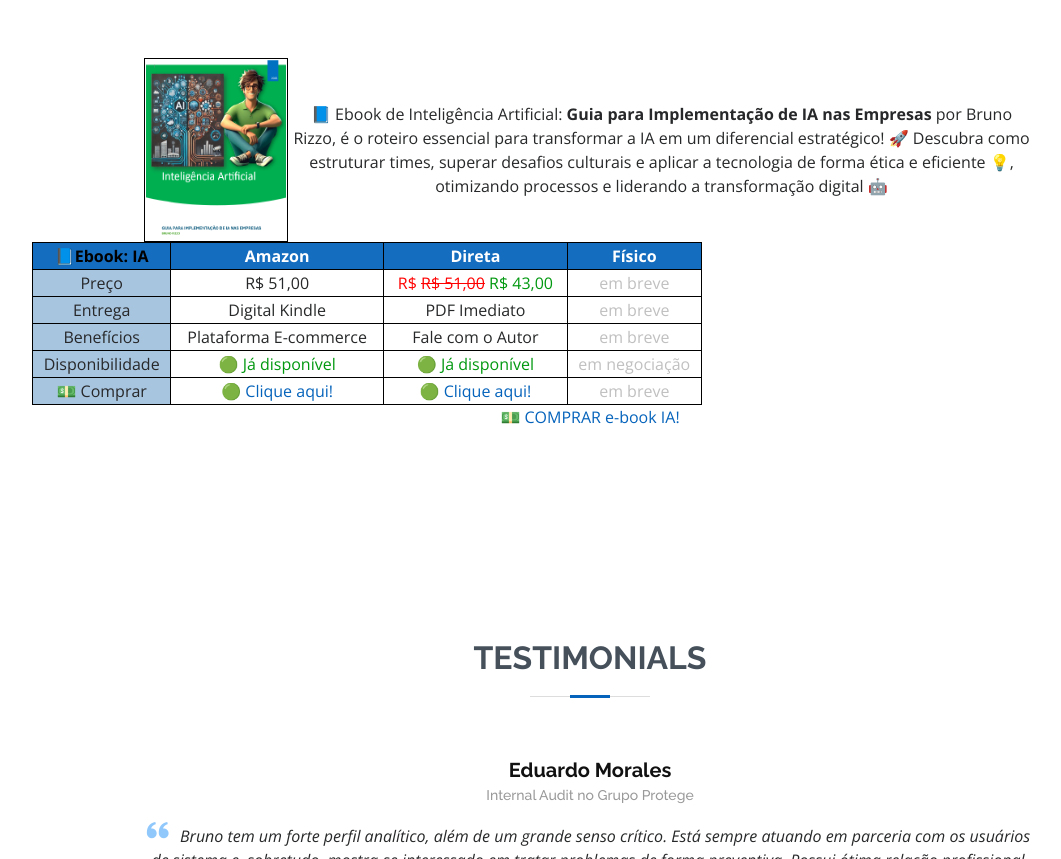
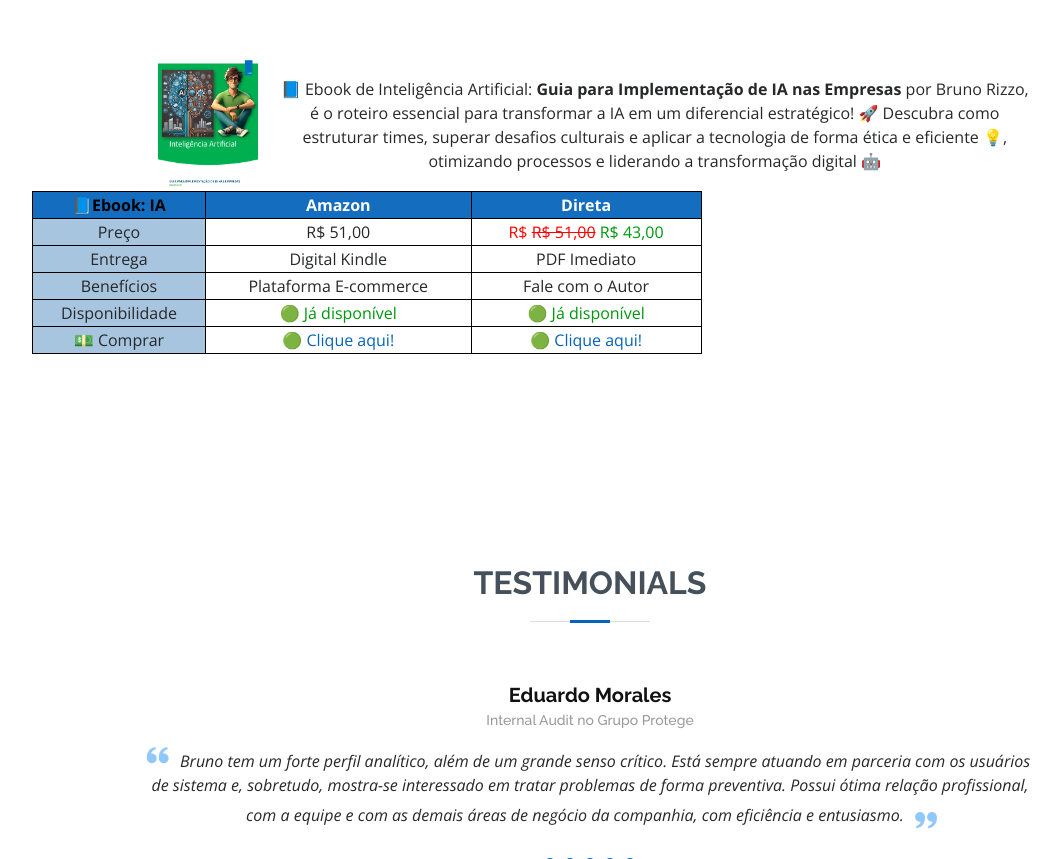
Before and after one commit to brunorizzoc/rizzo, a plain HTML site: page bruno.html in a window 1280 px wide. Shown: the part 5050-5909 px from the top of the page, without its empty margins (100-1161 px from the left). Drawn offline with nearby package versions, Linux system fonts and the light colour scheme; files whose address does not match are found by name.

Commit message:
bruno.html

```diff
--- a/bruno.html
+++ b/bruno.html
@@ -354,8 +354,8 @@
 <table style="width: 80%; margin: 0 auto; border-collapse: collapse; text-align: center;">
     <tr>
 
-<td rowspan="7" style="border: 1px solid black; text-align: center; vertical-align: middle; width: 130px;">
-            <img src="https://brunorizzoc.github.io/rizzo/capasite.png" alt="Imagem" style="max-width: 140px; height: 180px;">
+<td rowspan="7" style="border: 0px solid white; text-align: center; vertical-align: middle; width: 130px;">
+            <img src="https://brunorizzoc.github.io/rizzo/capasite.png" alt="Imagem" style="max-width: 100px; height: 130px;">
         </td>
 
         <td rowspan="7" style="border: 1px solid white; text-align: center; vertical-align: middle;">
@@ -372,7 +372,7 @@
         <th style="border: 1px solid black; background-color: #156dbf; color: black;">📘Ebook: IA</th>
         <th style="border: 1px solid black; background-color: #156dbf; color: white;">Amazon</th>
         <th style="border: 1px solid black; background-color: #156dbf; color: white;">Direta</th>
-        <th style="border: 1px solid black; background-color: #156dbf; color: white;">Físico</th>
+
     </tr>
     <tr>
         <td style="border: 1px solid black; background-color: #a8c5e0;">Preço</td>
@@ -381,25 +381,25 @@
             <span style="color: red;">R$ <s>R$ 51,00</s></span>
             <span style="color: #00980f;">R$ 43,00</span>
         </td>
-        <td style="border: 1px solid black;"><span style="color: silver;">em breve</span></td>
+
     </tr>
     <tr>
         <td style="border: 1px solid black; background-color: #a8c5e0;">Entrega</td>
         <td style="border: 1px solid black;">Digital Kindle</td>
         <td style="border: 1px solid black;">PDF Imediato</td>
-        <td style="border: 1px solid black;"><span style="color: silver;">em breve</span></td>
+
     </tr>
     <tr>
         <td style="border: 1px solid black; background-color: #a8c5e0;">Benefícios</td>
         <td style="border: 1px solid black;">Plataforma E-commerce</td>
         <td style="border: 1px solid black;">Fale com o Autor</td>
-        <td style="border: 1px solid black;"><span style="color: silver;">em breve</span></td>
+
     </tr>
     <tr>
         <td style="border: 1px solid black; background-color: #a8c5e0;">Disponibilidade</td>
         <td style="border: 1px solid black;">🟢 <span style="color: #00980f;">Já disponível</span></td>
         <td style="border: 1px solid black;">🟢 <span style="color: #00980f;">Já disponível</span></td>
-        <td style="border: 1px solid black;"><span style="color: silver;">em negociação</span></td>
+
     </tr>
     <tr>
         <td style="border: 1px solid black; background-color: #a8c5e0;">💵 Comprar</td>
@@ -409,14 +409,11 @@
         <td style="border: 1px solid black;">
             <a href="http://bitly.com/brunorizzow" target="_blank">🟢 Clique aqui!</a>
         </td>
-        <td style="border: 1px solid black;"><span style="color: silver;">em breve</span></td>
+
     </tr>
 </table>
 
 
-
-
-	<a href="http://bitly.com/brunorizzow" target="ia">💵 COMPRAR e-book IA!</a>
 </section>
 
 
```
